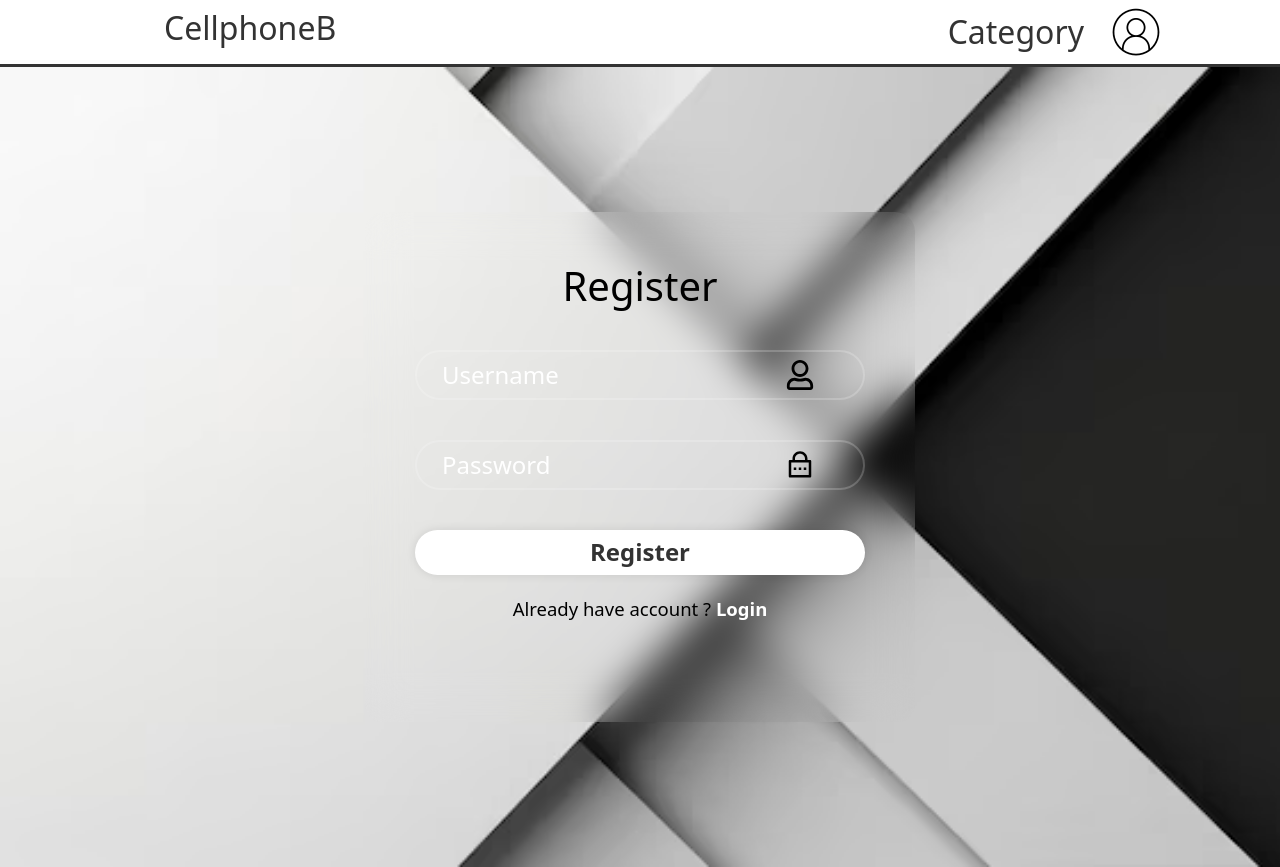
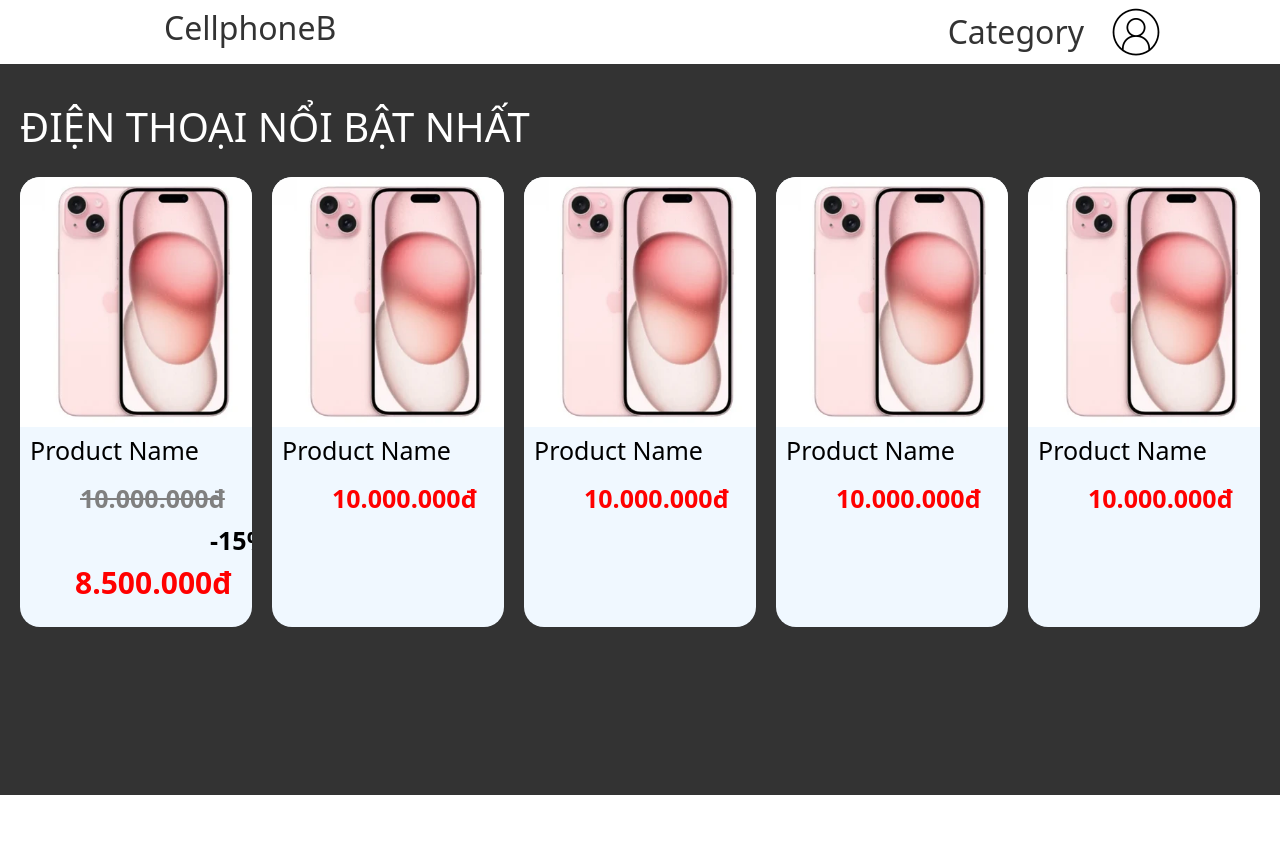
Before and after one commit to xacthu1800/DoAn_2151012001_Bin, a React (Create React App) app in the folder my-app/: page / in a window 1280 px wide. After the commit the page ends 800 px from the top, so only its background shows below. Built offline with nearby package versions, Linux system fonts and the light colour scheme.

Commit message:
add NewProduct section Front-End

```diff
--- /dev/null
+++ b/my-app/src/components/NewProduct.js
@@ -0,0 +1,48 @@
+const NewProduct = () => {
+  return (
+    <div className="grid-newproduct">
+        <div className="grid-label">ĐIỆN THOẠI NỔI BẬT NHẤT</div>
+        <div className="grid-container">
+            <div className="grid-item">
+                <div className="image-container">
+                 <img src= {require("../resources/iphone-15-plus_1__1.webp")}/>
+                </div>
+                <div className="productName">Product Name</div>
+                <div className="productPrice discounted">10.000.000đ</div>
+                <div className="discount">-15%</div>
+                <div className="productPrice_discounted">8.500.000đ</div>
+            </div>
+            <div className="grid-item">
+                <div className="image-container">
+                 <img src= {require("../resources/iphone-15-plus_1__1.webp")}/>
+                </div>
+                <div className="productName">Product Name</div>
+                <div className="productPrice">10.000.000đ</div>
+            </div>
+            <div className="grid-item">
+                <div className="image-container">
+                 <img src= {require("../resources/iphone-15-plus_1__1.webp")}/>
+                </div>
+                <div className="productName">Product Name</div>
+                <div className="productPrice">10.000.000đ</div>
+            </div>
+            <div className="grid-item">
+                <div className="image-container">
+                 <img src= {require("../resources/iphone-15-plus_1__1.webp")}/>
+                </div>
+                <div className="productName">Product Name</div>
+                <div className="productPrice">10.000.000đ</div>
+            </div>
+            <div className="grid-item">
+                <div className="image-container">
+                 <img src= {require("../resources/iphone-15-plus_1__1.webp")}/>
+                </div>
+                <div className="productName">Product Name</div>
+                <div className="productPrice">10.000.000đ</div>
+            </div>
+        </div>
+    </div>
+  )
+}
+
+export default NewProduct
--- a/my-app/src/index.css
+++ b/my-app/src/index.css
@@ -1,5 +1,6 @@
 @import "./styles/Nav.css";
 @import "./styles/Login_Register.css";
+@import "./styles/Newproduct.css";
 
 *{
     padding: 0;
--- a/my-app/src/index.js
+++ b/my-app/src/index.js
@@ -7,11 +7,12 @@ import './index.css'
 import App from './App';
 import LoginForm from './components/LoginForm';
 import RegisterForm from './components/RegisterForm'
+import NewProduct from './components/NewProduct'
 
 const root = ReactDOM.createRoot(document.getElementById('root'));
 root.render(
   <React.StrictMode>
    <App />
-   <RegisterForm />
+   <NewProduct />
   </React.StrictMode>
 );
--- /dev/null
+++ b/my-app/src/styles/Newproduct.css
@@ -0,0 +1,82 @@
+.grid-newproduct{
+    height: 91vh;
+    background-color: #333;
+}
+
+.grid-newproduct .grid-container{
+    color: white;
+    display: grid;
+    padding: 20px;
+    grid-template-columns: repeat(5, 1fr);
+    grid-column-gap: 20px;
+}
+
+.grid-newproduct  .grid-label {
+    padding-top: 30px;
+    padding-left: 20px;
+    color: white;
+    font-size: 40px;
+}
+
+.grid-newproduct .grid-container .grid-item{
+    color: black;
+    border-radius: 20px;
+    min-width: 70px;
+    min-height: 450px;
+    background-color: aliceblue;
+    overflow: hidden;
+}
+
+.grid-newproduct .grid-container .grid-item div{
+    display: block;
+}
+
+.grid-newproduct .grid-container .grid-item .image-container {
+    width: 250px;
+    height: 250px;
+    overflow: hidden;
+}
+
+.grid-newproduct .grid-container .grid-item .image-container img {
+    width: 100%;
+    height: 100%;
+    object-fit: cover;
+    object-position:center;
+}
+
+.grid-newproduct .grid-container .grid-item  .productName, .productPrice {
+    font-size: 25px;
+    padding: 5px  10px;
+}
+
+.grid-newproduct .grid-container .grid-item  .productPrice {
+    font-size: 25px;
+    font-weight: 700;
+    padding: 5px  60px;
+    color: red;
+}
+
+.grid-newproduct .grid-container .grid-item .discount{
+    font-size: 25px;
+    font-weight: 900;
+    padding-left: 190px;
+}
+
+.grid-newproduct .grid-container .grid-item .productPrice_discounted {
+    font-size: 30px;
+    font-weight: 700;
+    padding-left: 55px;
+    color: red;
+}
+
+.discounted {
+    color: grey !important;
+    text-decoration: line-through;
+}
+
+
+
+
+.grid-newproduct .grid-container .grid-item  .productName, .productPrice, .image-container:hover{
+    cursor: pointer;
+}
```
Also changed, not shown: my-app/src/resources/iphone-15-plus_1__1.webp (added).
